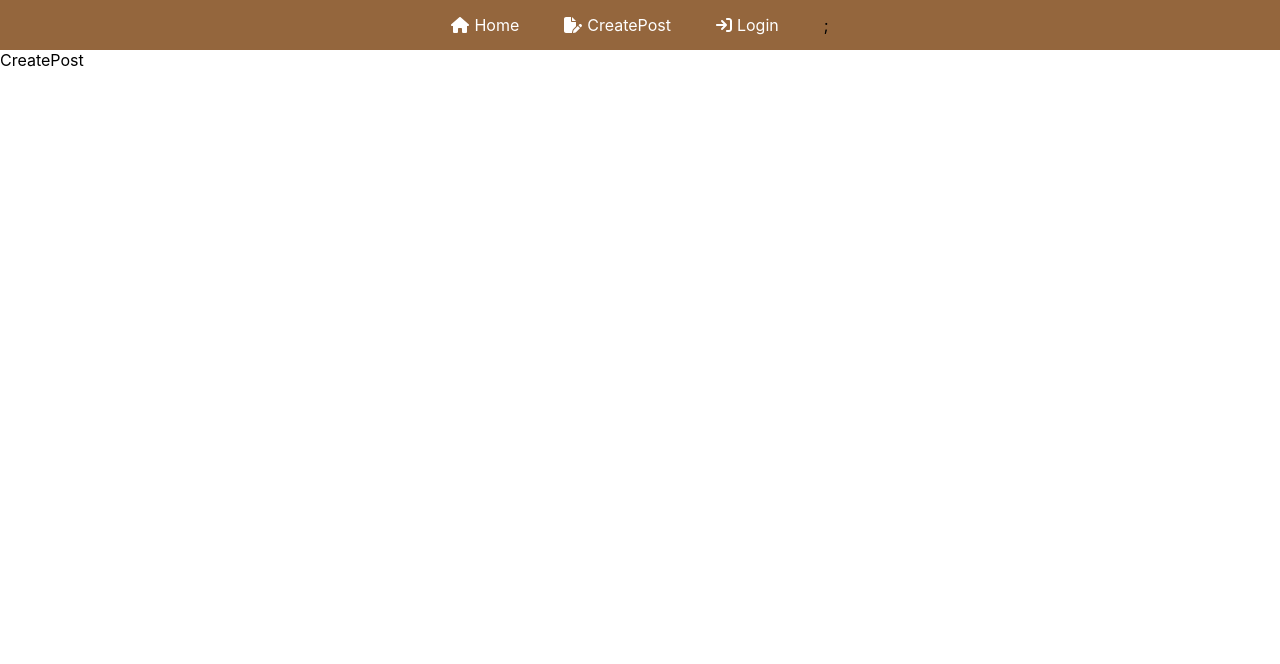
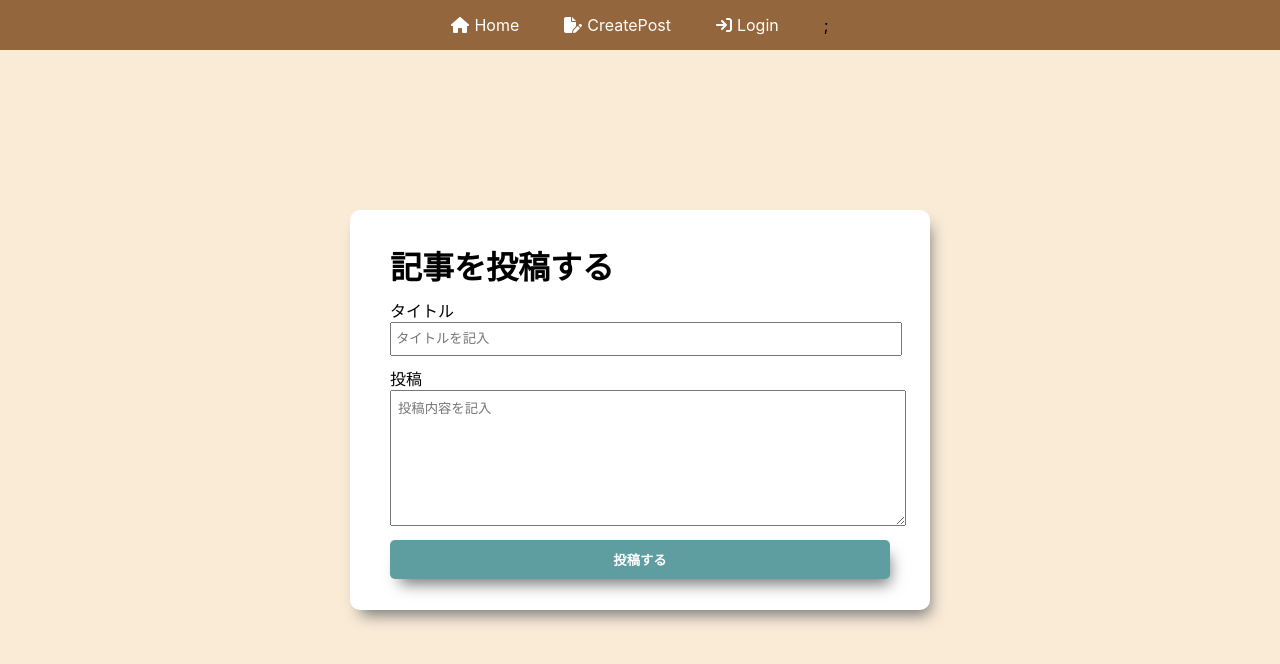
Before and after one commit to sorakawa101/blog-app, a React (Create React App) app: page /createpost in a window 1280 px wide. Shown: the top 664 px of the page. Built offline with nearby package versions, Linux system fonts and the light colour scheme; no server answers.

Commit message:
add: 記事投稿のUIを実装

```diff
--- /dev/null
+++ b/src/components/CreatePost.css
@@ -0,0 +1,54 @@
+.createPostPage {
+    display: flex;
+    align-items: center;
+    justify-content: center;
+    height: 90vh;
+}
+
+.postContainer {
+    background-color: white;
+    border-radius: 10px;
+    display: flex;
+    flex-direction: column;
+    justify-content: center;
+    height: 400px;
+    width: 500px;
+    gap: 10px;
+    padding: 0px 40px;
+    box-shadow: 5px 10px 15px -5px #777777;
+}
+
+.postContainer h1 {
+    margin: 0;
+}
+
+.postContainer input {
+    width: 100%;
+    height: 30px;
+    outline: none;
+    padding: 0px 4px;
+}
+
+.postContainer textarea {
+    width: 100%;
+    height: 120px;
+    outline: none;
+    padding: 7px;
+}
+
+.postButton {
+    padding: 10px 0;
+    background-color: cadetblue;
+    border: none;
+    box-shadow: 5px 10px 15px -5px #777777;
+    color: white;
+    border-radius: 5px;
+    cursor: pointer;
+    transition: all 0.3s;
+    font-weight: bold;
+}
+
+.postButton:hover {
+    transform: translateY(2px);
+    box-shadow: none;
+}
--- a/src/components/CreatePost.js
+++ b/src/components/CreatePost.js
@@ -1,8 +1,22 @@
-import React from 'react'
+import React from 'react';
+import "./CreatePost.css";
 
 const CreatePost = () => {
     return (
-        <div>CreatePost</div>
+        <div className='createPostPage'>
+            <div className="postContainer">
+                <h1>記事を投稿する</h1>
+                <div className="inputPost">
+                    <div>タイトル</div>
+                    <input type="text" placeholder='タイトルを記入' />
+                </div>
+                <div className="inputPost">
+                    <div>投稿</div>
+                    <textarea placeholder='投稿内容を記入'></textarea>
+                </div>
+                <button className='postButton'>投稿する</button>
+            </div>
+        </div>
     )
 }
 
--- a/src/index.css
+++ b/src/index.css
@@ -5,6 +5,7 @@
     sans-serif;
   -webkit-font-smoothing: antialiased;
   -moz-osx-font-smoothing: grayscale;
+  background-color: antiquewhite;
 }
 
 code {
```
